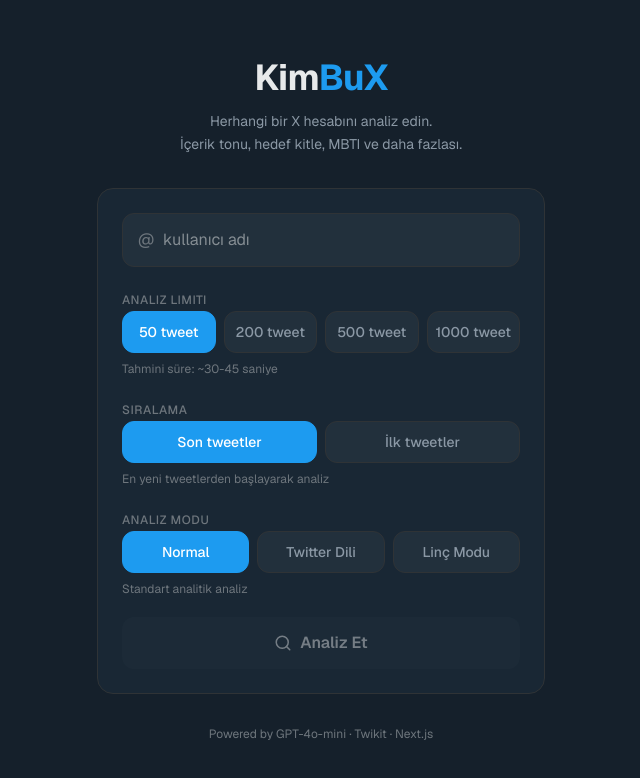
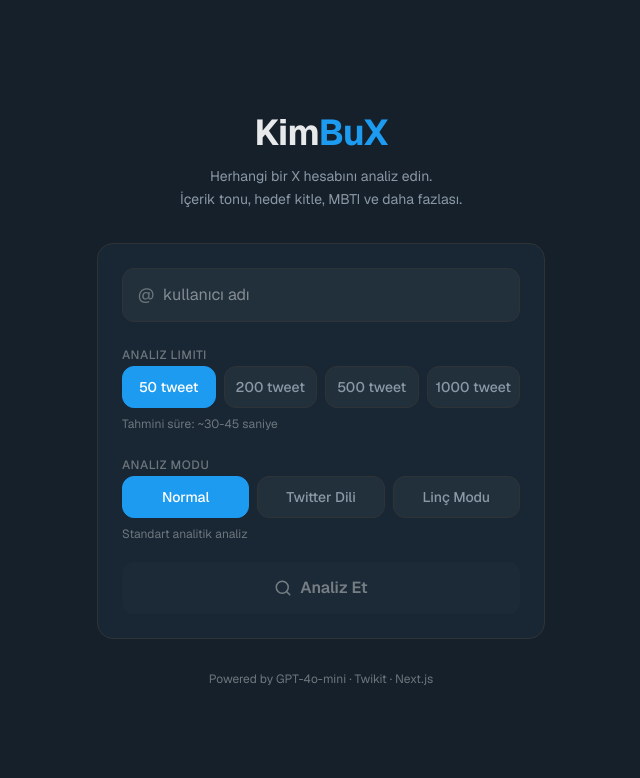
Before and after one commit to eaysu/KimBuX, a Next.js app in the folder web/: page / in a window 1280 px wide. Shown: the top 778 px of the page, without its empty margins (319-959 px from the left). Built offline with nearby package versions, Linux system fonts and the light colour scheme; no server answers.

Commit message:
Remove oldest tweet order option from frontend
- Remove order state and selector UI
- Always use default 'latest' order
- Simplifies the interface

```diff
--- a/web/src/app/page.tsx
+++ b/web/src/app/page.tsx
@@ -13,7 +13,6 @@ type AnalysisState = "idle" | "loading" | "done" | "error";
 export default function Home() {
   const [username, setUsername] = useState("");
   const [limit, setLimit] = useState(50);
-  const [order, setOrder] = useState<"latest" | "oldest">("latest");
   const [mode, setMode] = useState<"normal" | "twitter" | "linc">("normal");
   const [state, setState] = useState<AnalysisState>("idle");
   const [result, setResult] = useState<any>(null);
@@ -59,7 +58,6 @@ export default function Home() {
         body: JSON.stringify({
           username: username.replace("@", "").trim(),
           limit,
-          order,
           mode,
         }),
       });
@@ -178,34 +176,6 @@ export default function Home() {
             </p>
           </div>
 
-          {/* Order Selector */}
-          <div className="space-y-2">
-            <label className="text-xs font-medium uppercase tracking-wider"
-              style={{ color: "var(--text-muted)" }}>
-              Sıralama
-            </label>
-            <div className="grid grid-cols-2 gap-2">
-              {(["latest", "oldest"] as const).map((val) => (
-                <button
-                  type="button"
-                  key={val}
-                  onClick={() => setOrder(val)}
-                  className="rounded-xl py-2.5 text-sm font-medium transition-all cursor-pointer relative z-10 hover:opacity-90 active:scale-95"
-                  style={{
-                    background: order === val ? "var(--accent)" : "var(--bg-tertiary)",
-                    color: order === val ? "#fff" : "var(--text-secondary)",
-                    border: `1px solid ${order === val ? "var(--accent)" : "var(--border)"}`,
-                  }}
-                >
-                  {val === "latest" ? "Son tweetler" : "İlk tweetler"}
-                </button>
-              ))}
-            </div>
-            <p className="text-xs" style={{ color: "var(--text-muted)" }}>
-              {order === "latest" ? "En yeni tweetlerden başlayarak analiz" : "En eski tweetlerden başlayarak analiz"}
-            </p>
-          </div>
-
           {/* Mode Selector */}
           <div className="space-y-2">
             <label className="text-xs font-medium uppercase tracking-wider"
```
